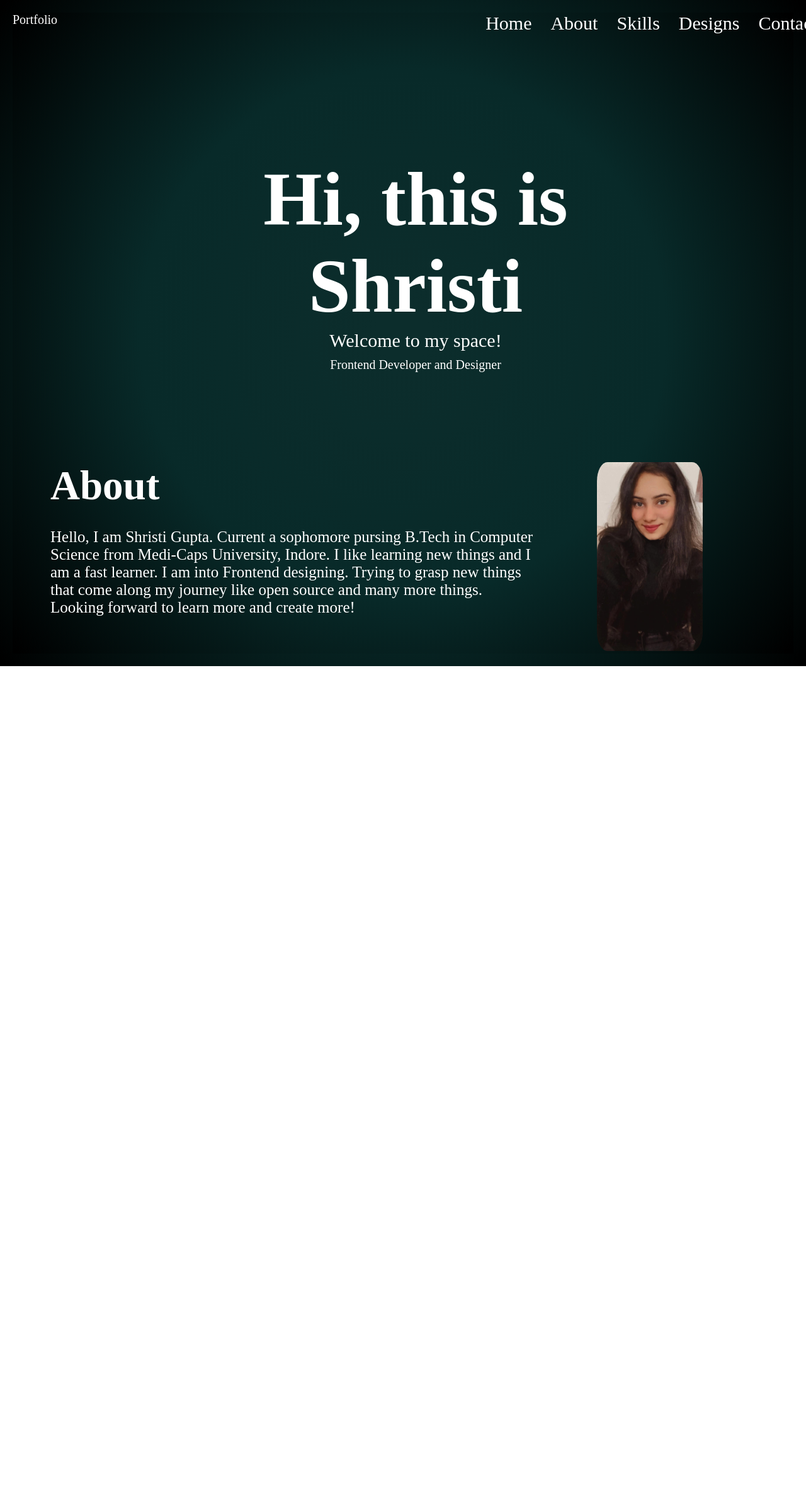
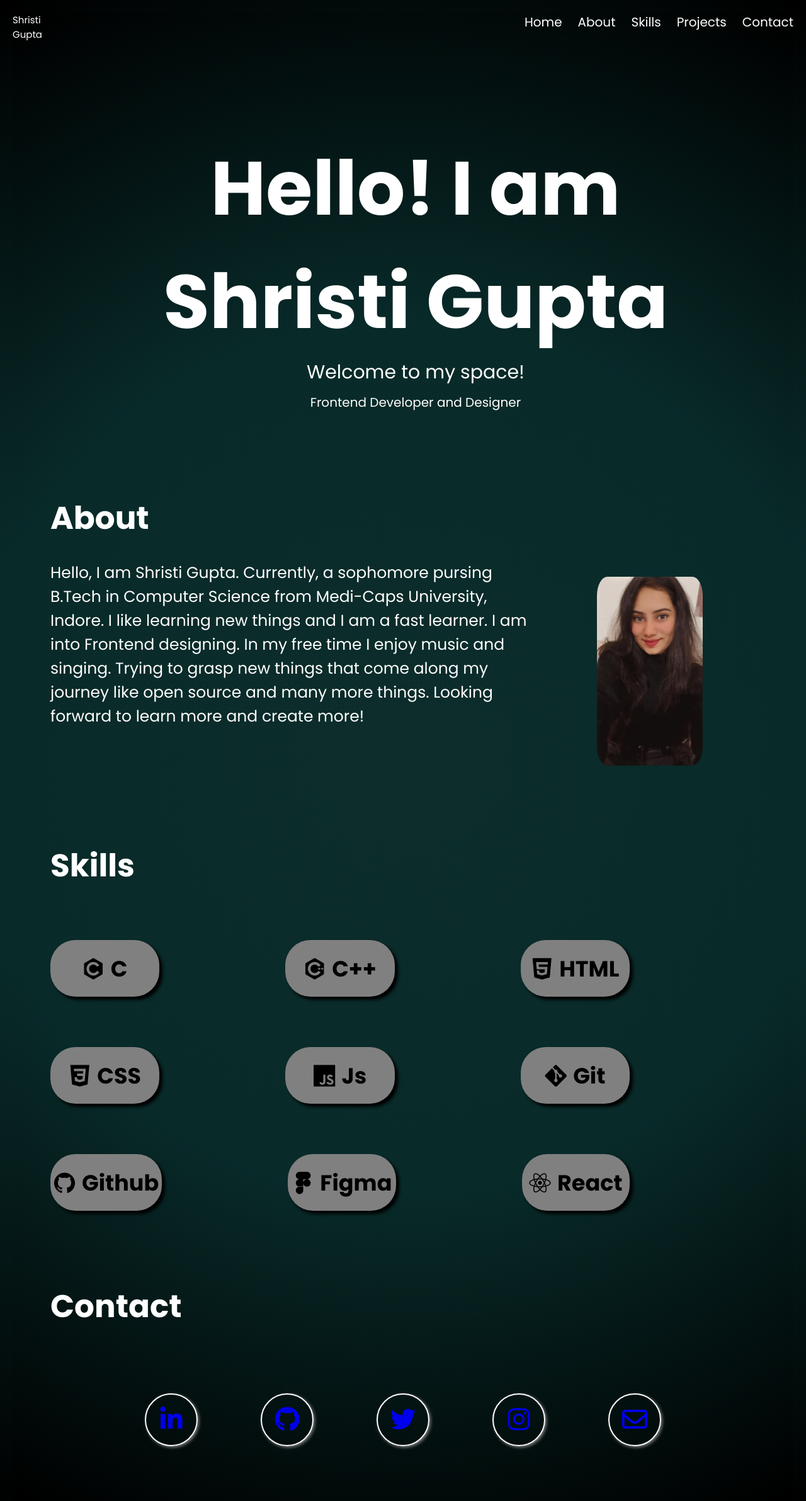
Before and after one commit to shristigupta12/Portfolio1.0, a plain HTML site: page index.html in a window 1280 px wide. Shown: the whole page at 63% size. Before the commit the page ends 1058 px from the top, so only its background shows below. Drawn offline with nearby package versions, Linux system fonts and the light colour scheme.

Commit message:
edited portfolio

```diff
--- a/index.html
+++ b/index.html
@@ -6,29 +6,59 @@
     <meta name="viewport" content="width=device-width, initial-scale=1.0">
     <title>Shristi Gupta Portfolio</title>
     <link rel="stylesheet" href="style.css">
+    <link rel="stylesheet" href="https://cdn.jsdelivr.net/gh/devicons/devicon@v2.14.0/devicon.min.css">
+    <link rel="stylesheet" href="https://cdnjs.cloudflare.com/ajax/libs/font-awesome/6.0.0-beta3/css/all.min.css">
 </head>
 <body>
     <div class="container">
         <nav>
-            <div class="portfolio"><ul>Portfolio</ul></div>
-            <ul>Home</ul>
-            <ul>About</ul>
-            <ul>Skills</ul>
-            <ul>Designs</ul>
-            <ul>Contact</ul>
+            <div class="portfolio"><ul>Shristi Gupta</ul></div>
+            <ul> <button>Home</button> </ul>
+            <ul> <button>About</button> </ul>
+            <ul> <button>Skills</button> </ul>
+            <ul> <button>Projects</button> </ul>
+            <ul> <button>Contact</button> </ul>
         </nav>
         <div class="name">
-            <p><b> Hi, this is</b></p>
-            <p><b>Shristi</b></p>
+            <p><b> Hello! I am</b></p>
+            <p><b>Shristi Gupta</b></p>
             <span id="welcome"><p>Welcome to my space!</p></span>
             <span id="developer"><p>Frontend Developer and Designer</p></span>
         </div>
-        <div class="aboutsection">
-            <div class="content">
-                <div class="about-heading"><b> About</b></div>
-                <div class="material">Hello, I am Shristi Gupta. Current a sophomore pursing B.Tech in Computer Science from Medi-Caps University, Indore. I like learning new things and I am a fast learner. I am into Frontend designing. Trying to grasp new things that come along my journey like open source and many more things. Looking forward to learn more and create more!</div>
+        <div id="aboutsection" class="sections">
+            <div class="about-content">
+                <div id="about-heading" class="heading"><b> About</b></div>
+                <div class="material">Hello, I am Shristi Gupta. Currently, a sophomore pursing B.Tech in Computer Science from Medi-Caps University, Indore. I like learning new things and I am a fast learner. I am into Frontend designing. In my free time I enjoy music and singing. Trying to grasp new things that come along my journey like open source and many more things. Looking forward to learn more and create more!</div>
             </div>
             <div class="photo"><img src="./profilephoto.jpeg" alt=""></div>
+        </div>
+        <div id="skillsection" class="sections">
+            <div id="skill-heading" class="heading"><b>Skills</b></div>
+            <div id="skillsetR1" class="skillset">
+                <div class="skill"><i class="devicon-c-plain"></i> <b>C</b> </div>
+                <div class="skill"><i class="devicon-cplusplus-plain"></i> <b>C++</b> </div>
+                <div class="skill"><i class="devicon-html5-plain"></i> <b>HTML</b> </div>
+            </div>
+            <div id="skillsetR2" class="skillset">
+                <div class="skill"><i class="devicon-css3-plain"></i> <b>CSS</b> </div>
+                <div class="skill"><i class="devicon-javascript-plain"></i> <b>Js</b> </div>
+                <div class="skill"><i class="devicon-git-plain"></i> <b>Git</b> </div>
+            </div>
+            <div id="skillsetR3" class="skillset">
+                <div class="skill"><i class="devicon-github-original"></i> <b>Github</b> </div>
+                <div class="skill"><i class="devicon-figma-plain"></i> <b>Figma</b> </div>
+                <div class="skill"><i class="devicon-react-original"></i> <b>React</b> </div>
+            </div>
+        </div>
+        <div class="sections" id="contactsection">
+            <div id="contact-heading" class="heading"><b>Contact</b></div>
+            <div class="contacts-wrapper">
+                <div class="contacts"><a href="https://www.linkedin.com/in/shristigupta12/" style="text-decoration: none;"><i class="fab fa-linkedin-in"></i></a> </div>
+                <div class="contacts"> <a href="https://github.com/shristigupta12"><i class="fab fa-github"></i></a></div>
+                <div class="contacts"> <a href="https://twitter.com/shristigupta120/"><i class="fab fa-twitter"></i></a></div>
+                <div class="contacts"> <a href="https://www.instagram.com/shrisstiiiii/"><i class="fab fa-instagram"></i></a></div>
+                <div class="contacts"> <a href="mailto:shristiguptawork@gmail.com"><i class="far fa-envelope"></i></a></div>
+            </div>
         </div>
     </div>
 </body>
--- a/style.css
+++ b/style.css
@@ -1,3 +1,5 @@
+@import url('https://fonts.googleapis.com/css2?family=Poppins:wght@400;500;600;700&display=swap');
+
 *{
     margin: 0;
     padding: 0;
@@ -5,6 +7,7 @@
 body{
     background : radial-gradient(circle, rgb(12,45,44) 5%,rgb(8, 42, 41), rgb(0, 0, 0) 99%);
     padding: 20px;
+    font-family: 'Poppins', sans-serif;
 }
 .container{
    /* height: 661px;
@@ -14,16 +17,26 @@ body{
     display: flex;
     flex-direction: column;
     gap: 35px;
+    overflow: hidden;
 }
 nav{
     display: flex;
-    gap: 30px;
-    font-size: 30px;
+    gap: 25px;
+    font-size: 20px;
     margin-bottom: 50px;
 }
+
+button{
+    background: none;
+    border: none;
+    color: white;
+    cursor: pointer;
+    font-family: 'Poppins', sans-serif;
+    font-size: 20px;
+}
 .portfolio{
-    margin-right: 650px;
-    font-size: 20px;
+    margin-right: 700px;
+    font-size: 15px;
 }
 .name{
     width: 100vw;
@@ -41,12 +54,13 @@ nav{
 #developer{
     font-size: 20px;
 }
-.aboutsection{
+.sections{
     display: flex;
     gap: 100px;
+    margin: 40px 60px;
 }
-.content{
-    margin-left: 60px;
+.about-content{
+    /* margin-left: 60px; */
     display: flex;
     flex-direction: column;
     width: 60vw;
@@ -54,16 +68,94 @@ nav{
 .material{
     font-size: 25px;
 }
-.about-heading{
-    font-size: 65px;
+
+#about-heading{
     margin-bottom: 30px;
+}
+.heading{
+    font-size: 50px;
 }
 .content{
     display: flex;
     flex-direction: column;
+}
+.photo{
+    margin-top: 130px;
 }
 .photo img{
     width: 168px;
     height: 300px;
     border-radius: 10%;
 }
+#skillsection{
+    flex-direction: column;
+    gap: 80px;
+}
+.skillset{
+    display: flex;
+    align-items: center;
+    justify-content: center;
+}
+.skill{
+    display: flex;
+    align-items: center;
+    justify-content: center;
+    gap: 10px;
+    background-color: grey;
+    color: black;
+    width: 180px;
+    height: 80px;
+    border-radius: 40px;
+    font-size: 35px;
+    padding: 5px;
+    margin-right: 200px;
+    box-shadow: 5px 5px 5px black;
+}
+.skill:hover{
+    background-color: rgb(207, 207, 207);
+    color: rgb(10,43,42);
+    font-size: 38px;
+    box-shadow: 5px 5px 5px grey;
+    transform: scale(1.1);
+    transition: 0.3s all ease-in-out;
+}
+#contactsection{
+    flex-direction: column;
+}
+.contacts-wrapper{
+    display: flex;
+    gap: 100px;
+    margin-bottom: 50px;
+    justify-content: center;
+}
+.contacts{
+    border: 2px solid white;
+    width: 80px;
+    height: 80px;
+    border-radius: 100%;
+    font-size: 40px;
+    display: flex;
+    align-items: center;
+    justify-content: center;
+    box-shadow: 2px 2px 5px grey;
+    text-decoration: none;
+}
+.contacts a i{
+    text-decoration: none !important;
+}
+.fab .far{
+    background-color: none !important;
+    color: none !important;
+}
+a, i{
+    background-color: none !important;
+    color: none !important;
+    text-decoration: none !important;
+}
+.contacts:hover{
+    outline: 1px solid white;
+    box-shadow: 3px 2px 5px white;
+    transform: scale(1.1);
+    transition: 0.2s all ease-in-out;
+
+}
```
